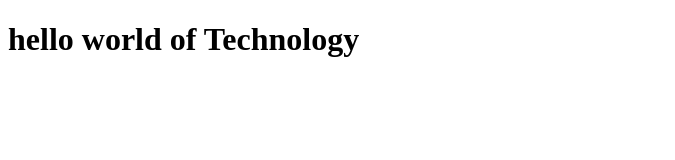
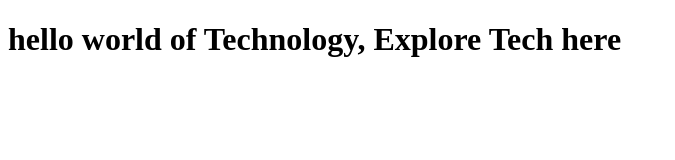
Before and after one commit to shksajjad/bootcamp2020sample, a plain HTML site: page index.html in a window 1280 px wide. Shown: the whole page, without its empty margins (0-675 px from the left). Drawn offline with Linux system fonts and the light colour scheme.

Commit message:
updated index.html

```diff
--- a/index.html
+++ b/index.html
@@ -6,6 +6,6 @@
     <title>Document</title>
 </head>
 <body>
-    <h1>hello world of Technology</h1>
+    <h1>hello world of Technology, Explore Tech here</h1>
 </body>
 </html>
```
